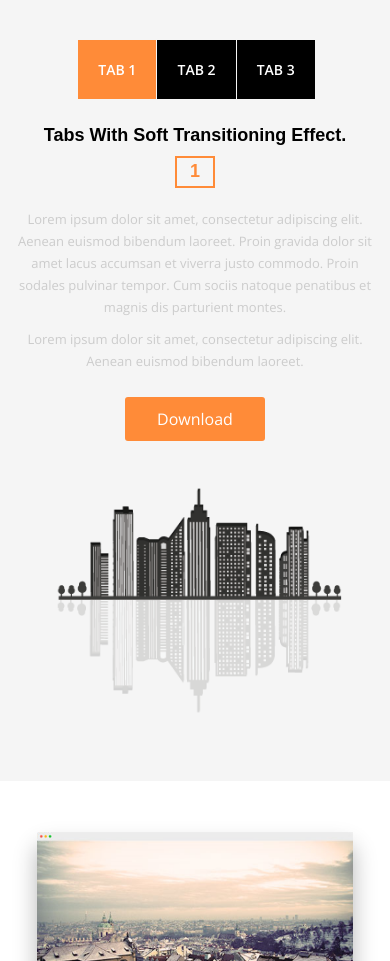
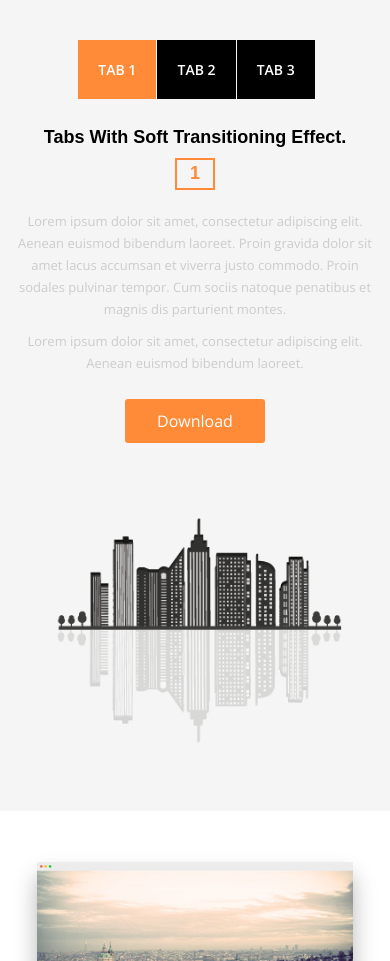
Before and after one commit to ahmedrahin/AXIT, a plain HTML site: page index.html in a window 390 px wide. Shown: the part 1180-2141 px from the top of the page. Drawn offline with nearby package versions, Linux system fonts and the light colour scheme.

Commit message:
Update style.css

```diff
--- a/css/style.css
+++ b/css/style.css
@@ -238,6 +238,8 @@ h6 {
 .features-info {
     margin-left: 50px;
     position: relative;
+     display: flex;
+    align-items: center;
 }
 .features-info h4 {
     margin-bottom: 30px;
@@ -259,7 +261,7 @@ h6 {
 .features .tab2 , .features .tab3 {
     display: none;
     position: absolute;
-    top: 0;
+    top: 10px;
     left: 10px;
 }
 .features-info span {
@@ -673,7 +675,8 @@ footer ul li a:hover {
     .features-info h4 {margin-bottom: 20px;}
     .features-info span {display: block; width: 40px;margin: auto;margin-top: 10px;}
     .features-info a {width: 140px;margin: 25px auto;}
-    .features img {width: 310px;display: block;margin: auto;float: none;}
+     .features .tab2, .features .tab3 {top: 0;}
+    .features img {width: 310px;display: block;margin: auto;float: none; margin-top: 30px;}
     .features-2 {padding: 40px 0;text-align: center;}
     .features-2 img {width: 100%;}
     .features-2 .separator {margin: 20px auto;}
```
